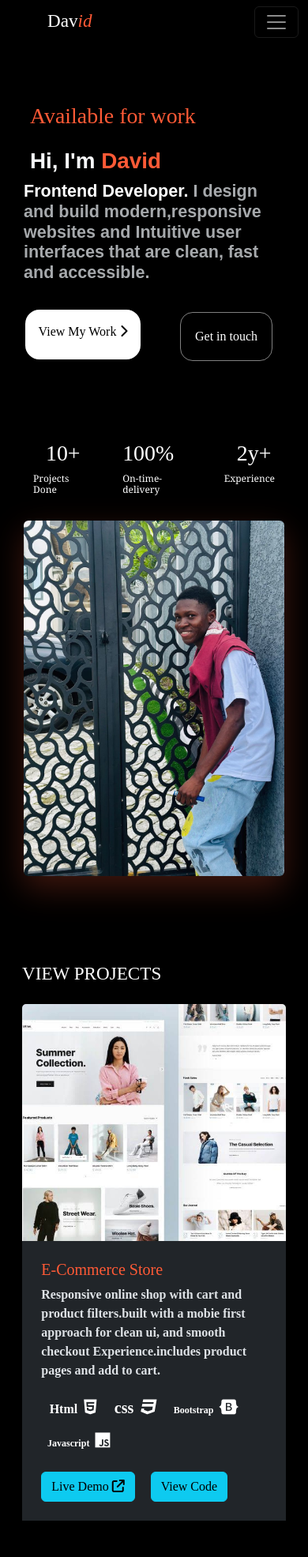
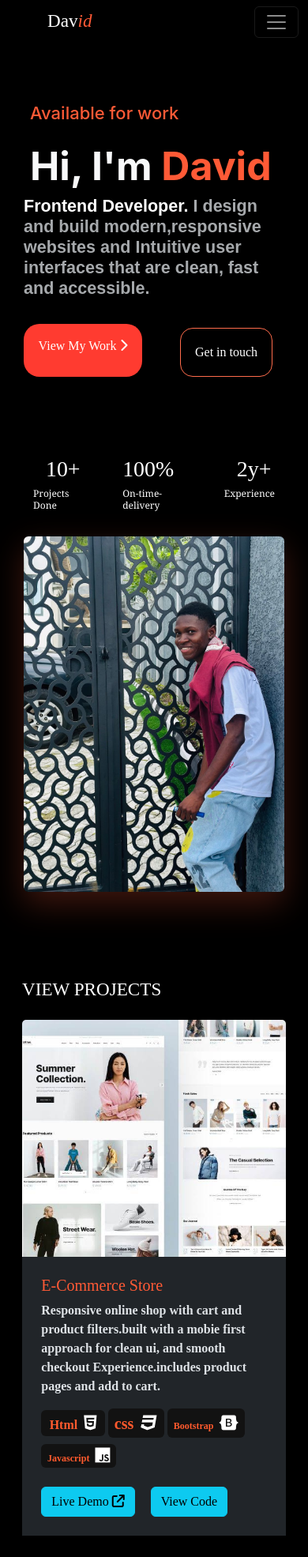
Before and after one commit to Daveola531/miportfolio, a plain HTML site: page index.html in a window 390 px wide. Shown: the top 1971 px of the page at 79% size. Drawn offline with nearby package versions, Linux system fonts and the light colour scheme.

Commit message:
Refactor CSS styles and animations
Updated various CSS styles and animations for improved design and responsiveness.

```diff
--- a/miport.css
+++ b/miport.css
@@ -24,7 +24,8 @@
 .hero-animation{
     opacity: 0;
     transform: translateY(60px);
-    animation: heroPop .9s ease forwards;
+    animation: heroPop 2s ease  forwards;
+
 }
 
 @keyframes heroPop{
@@ -41,7 +42,8 @@
 .left-animation{
     opacity:0;
     transform:translateX(-60px);
-    animation:leftFade .8s ease forwards;
+    animation:leftFade 2s ease forwards;
+
 }
 
 @keyframes leftFade{
@@ -398,15 +400,12 @@
 }
 
 
-
-
-
-    .hh {
-      text-align: end;
-      margin-left: -50px;
-      position: fixed;
-      bottom: 0;
-      z-index: 99;
+    .hh{
+      text-align: right !important;
+      margin-left: -50px ;
+      position: fixed ;
+      bottom:0 ;
+      z-index: 999 ;
 
     }
 
@@ -425,7 +424,7 @@
       color: white;
       font-size: 50px !important;
       animation: dav 2s ease-in-out infinite;
-      display: inline-block;
+      display:inline-block;
     }
 
     .mee {
@@ -749,3 +748,40 @@
 .pt{
     margin-top: 50px;
 }
+.bg-view{
+  background: #ff3b30;
+  color: white;
+  border: 0;
+
+}
+.bg-view:hover{
+  color: white;
+}
+.touch{
+  border-color: #ff6c4c;
+}
+.touch:hover{
+  color: white;
+}
+
+.ava{
+  font-family: 'inter',sans-serif;
+  font-size: 22px !important;
+}
+.ava1{
+  font-family: 'inter',sans-serif;
+  font-size: 50px !important;
+}
+
+.bstack{
+  background: #121212;
+  color: #ff5a2d !important;
+  font-weight: bold;
+  transition:all 1s;
+
+}
+.bstack:hover{
+  background: #ff5a2d;
+  color: white !important;
+  transform: translateY(-2px);
+}
```
